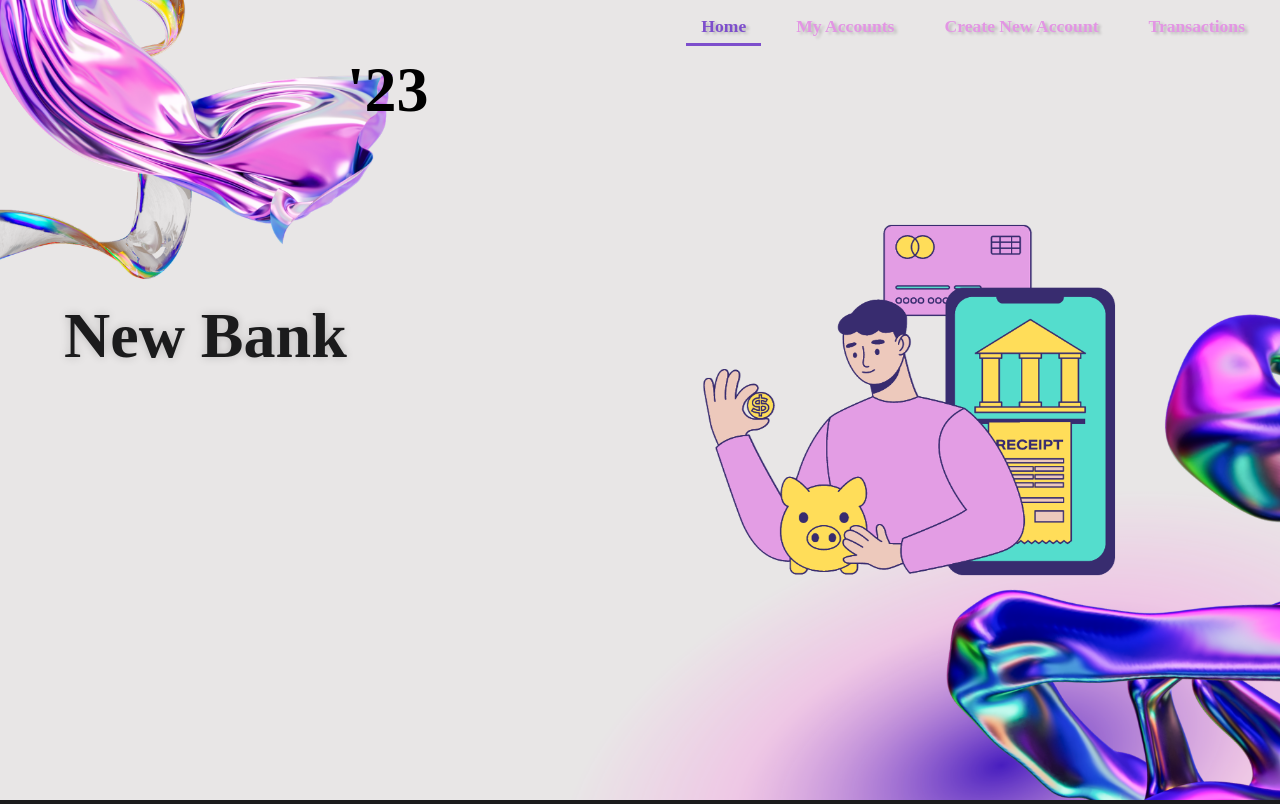
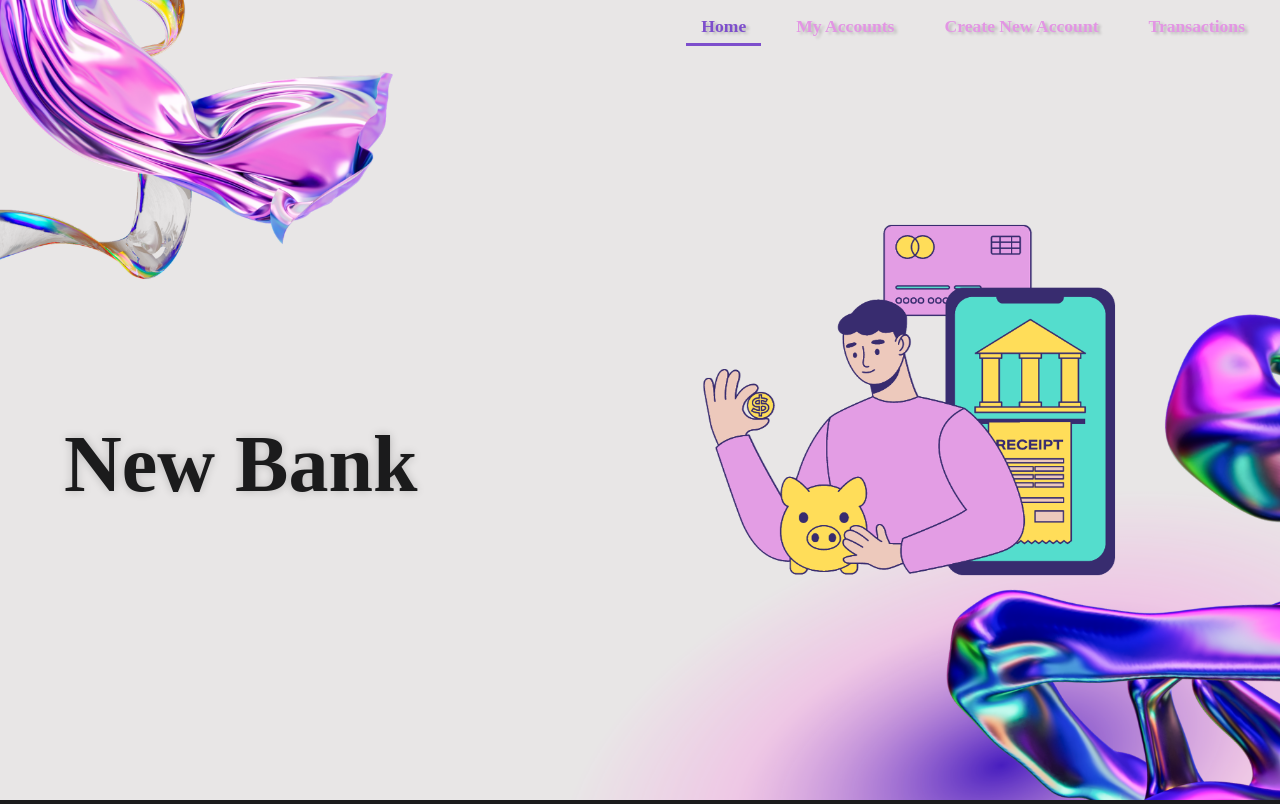
Before and after one commit to sude-go/BankingSystem, a Flask app: page / in a window 1280 px wide. Shown: the top 804 px of the page. Run offline with Flask 3, Linux system fonts and the light colour scheme; some web fonts are replaced.

Commit message:
update Bank

```diff
--- a/static/styles.css
+++ b/static/styles.css
@@ -140,6 +140,8 @@
 #home {
     position: relative;
     display: flex;
+    justify-content: flex-start;
+    align-items: center;
     height: 100vh;
     background: url('/static/images/main_image.png') no-repeat fixed center;
     background-size: cover;
@@ -147,8 +149,7 @@
 }
 
 #home h1 {
-    font-size: 4rem;
-    padding-top: 20vw;
+    font-size: 5rem;
 }
 
 /*home page end*/
--- a/templates/index.html
+++ b/templates/index.html
@@ -23,7 +23,6 @@
 
 <div id="home">
     <h1>New Bank </h1>
-    <h2 style="font-size: 4rem; margin-bottom: 5px">'23</h2>
 </div>
 
 <div id="accounts" class="container">
```
